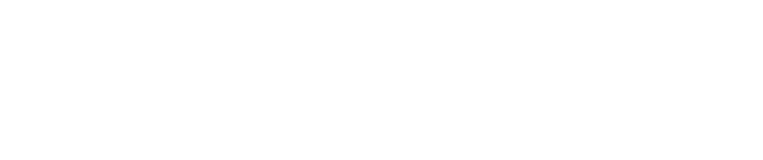
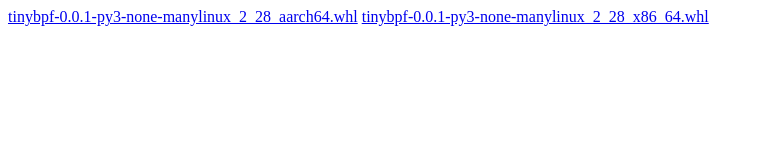
Before and after one commit to gregclermont/tinybpf, a plain HTML site: page tinybpf/index.html in a window 1280 px wide. Shown: the whole page, without its empty margins (0-763 px from the left). Drawn offline with Linux system fonts and the light colour scheme.

Commit message:
Add v0.0.1 wheels to package index

```diff
--- a/tinybpf/index.html
+++ b/tinybpf/index.html
@@ -2,5 +2,7 @@
 <html>
 <head><title>tinybpf</title></head>
 <body>
+<a href="https://github.com/gregclermont/tinybpf/releases/download/v0.0.1/tinybpf-0.0.1-py3-none-manylinux_2_28_aarch64.whl">tinybpf-0.0.1-py3-none-manylinux_2_28_aarch64.whl</a>
+<a href="https://github.com/gregclermont/tinybpf/releases/download/v0.0.1/tinybpf-0.0.1-py3-none-manylinux_2_28_x86_64.whl">tinybpf-0.0.1-py3-none-manylinux_2_28_x86_64.whl</a>
 </body>
 </html>
```
